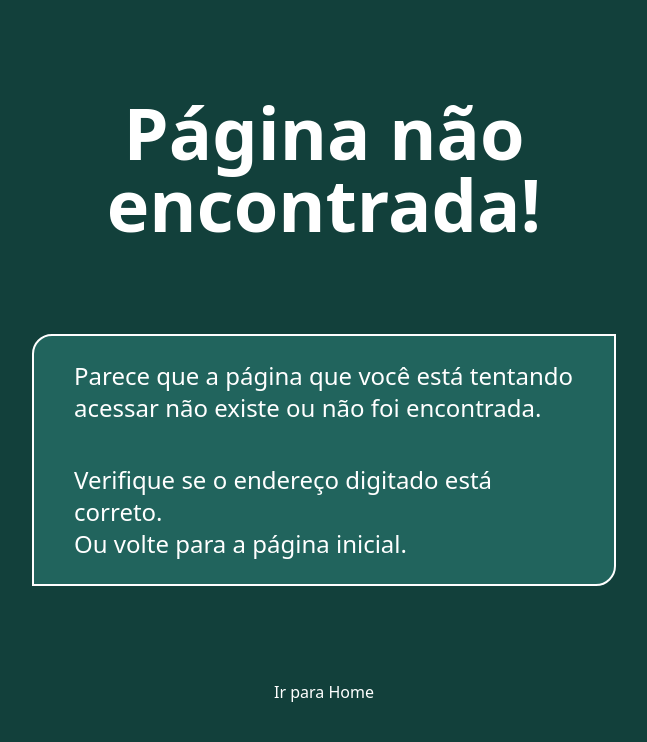
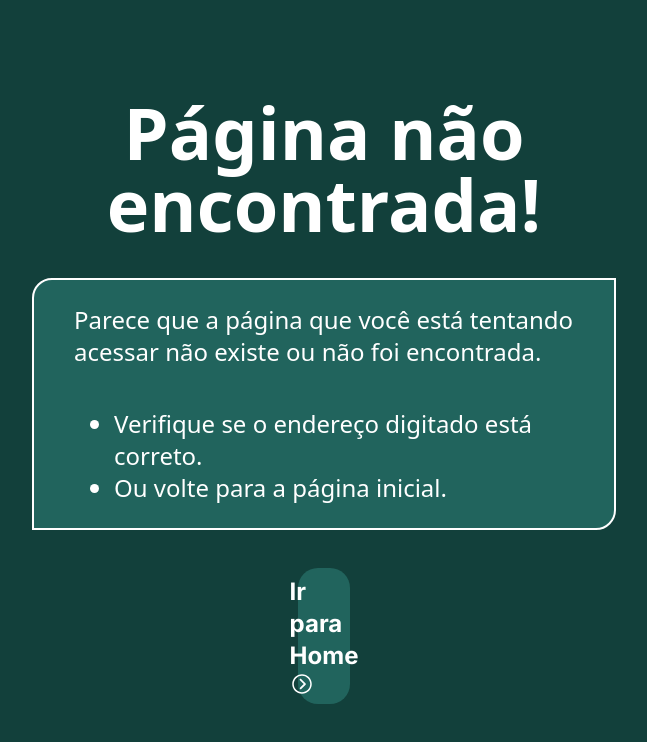
Before and after one commit to BSM-Global-Solution/evolvere, a React (Vite) app: page /contato in a window 1280 px wide. Shown: the top 742 px of the page, without its empty margins (316-963 px from the left). Built offline with nearby package versions, Linux system fonts and the light colour scheme; a web font is replaced by a local one.

Commit message:
feat(Error): finalizado estilização da página e adicionado icon de seta ao botão.

```diff
--- a/src/routes/Error/index.tsx
+++ b/src/routes/Error/index.tsx
@@ -1,3 +1,4 @@
+import { IoIosArrowDropright } from "react-icons/io";
 import { Link } from "react-router-dom";
 
 export default function Error() {
@@ -13,15 +14,18 @@ export default function Error() {
             foi encontrada.
           </li>
           <li>
-            <ul>
+            <ul className="ml-10 list-disc">
               <li>Verifique se o endereço digitado está correto.</li>
               <li>Ou volte para a página inicial.</li>
             </ul>
           </li>
         </ul>
-        <div>
-          <Link to="/" title="Voltar para a página inicial">
-            Ir para Home
+        <div className="flex justify-center">
+          <Link to="/" title="Voltar para a página inicial"
+          className="w-[35%] flex justify-center py-2 gap-2 items-center bg-tertiary-600 text-2xl text-white font-inter font-bold rounded-[20px]">
+            <span>
+                Ir para Home <IoIosArrowDropright />
+            </span>
           </Link>
         </div>
       </div>
```
